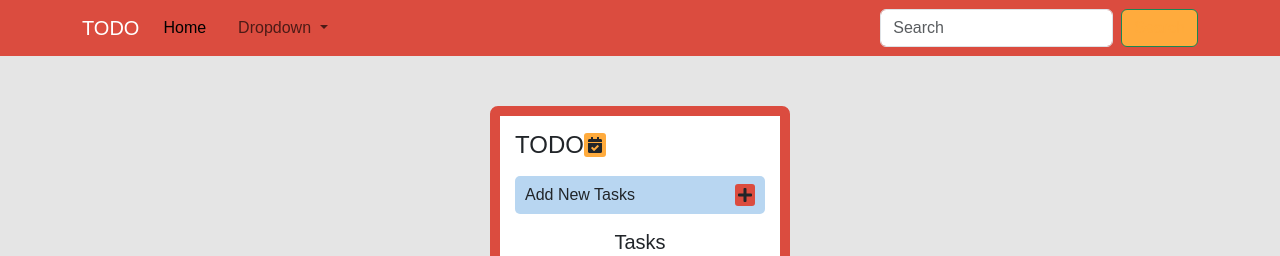
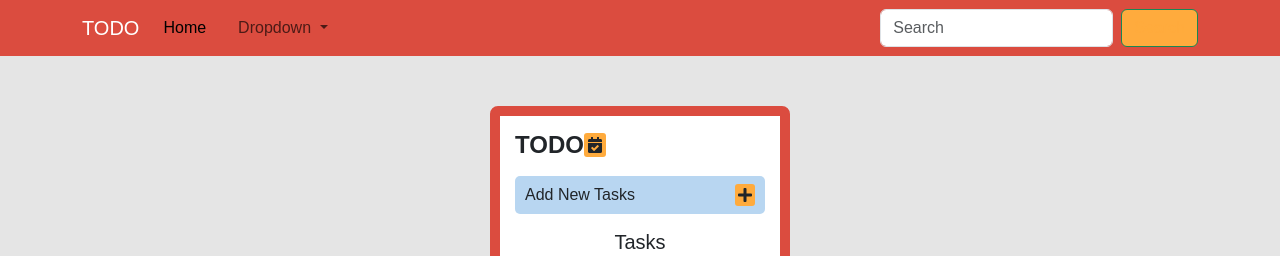
Before and after one commit to Tarek-Kidwai/TO-DO-APP, a plain HTML site: page index.html in a window 1280 px wide. Shown: the top 256 px of the page. Drawn offline with nearby package versions, Linux system fonts and the light colour scheme.

Commit message:
add changes

```diff
--- a/style.css
+++ b/style.css
@@ -43,7 +43,9 @@ body {
   align-items: center;
 
 }
-
+h4{
+  font-weight: bold !important;
+}
 .fa-calendar-check{
 
   padding: 3px;
@@ -63,7 +65,7 @@ body {
 }
 
 .fa-plus {
-  background-color:#db4c3f;
+  background-color:#ffab3d;
   padding: 3px;
   border-radius: 3px;
 }
```
